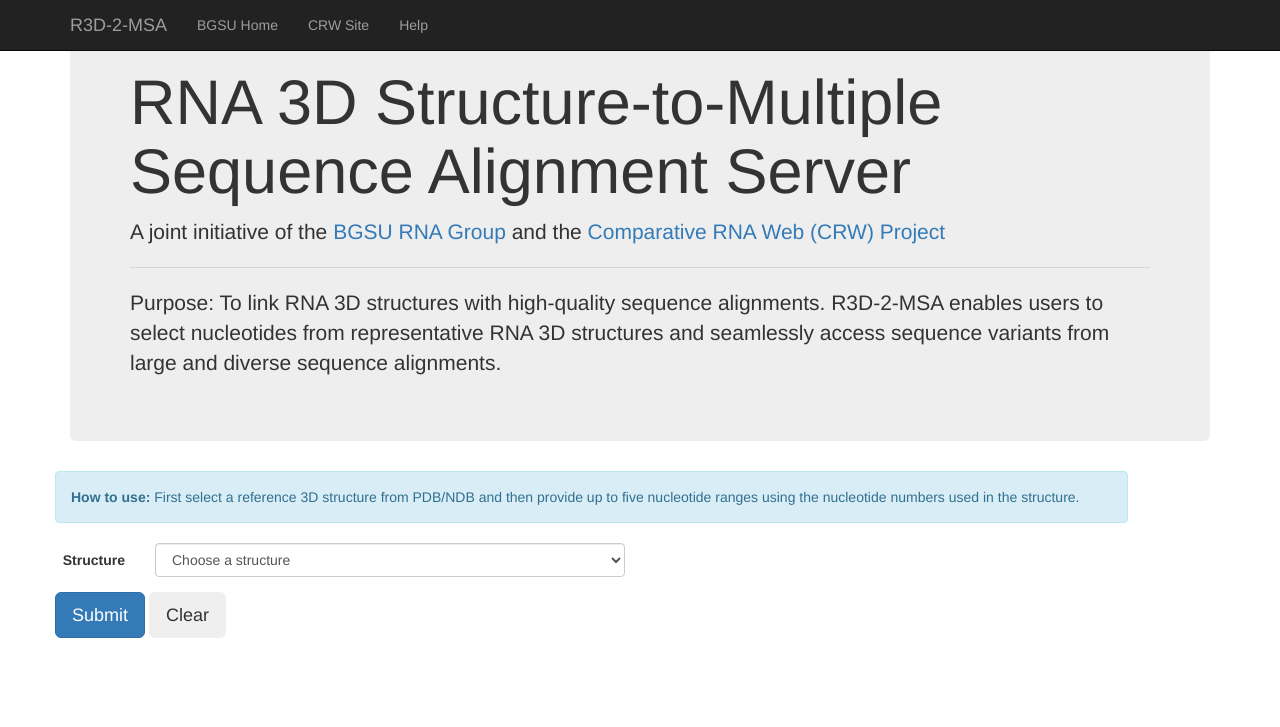
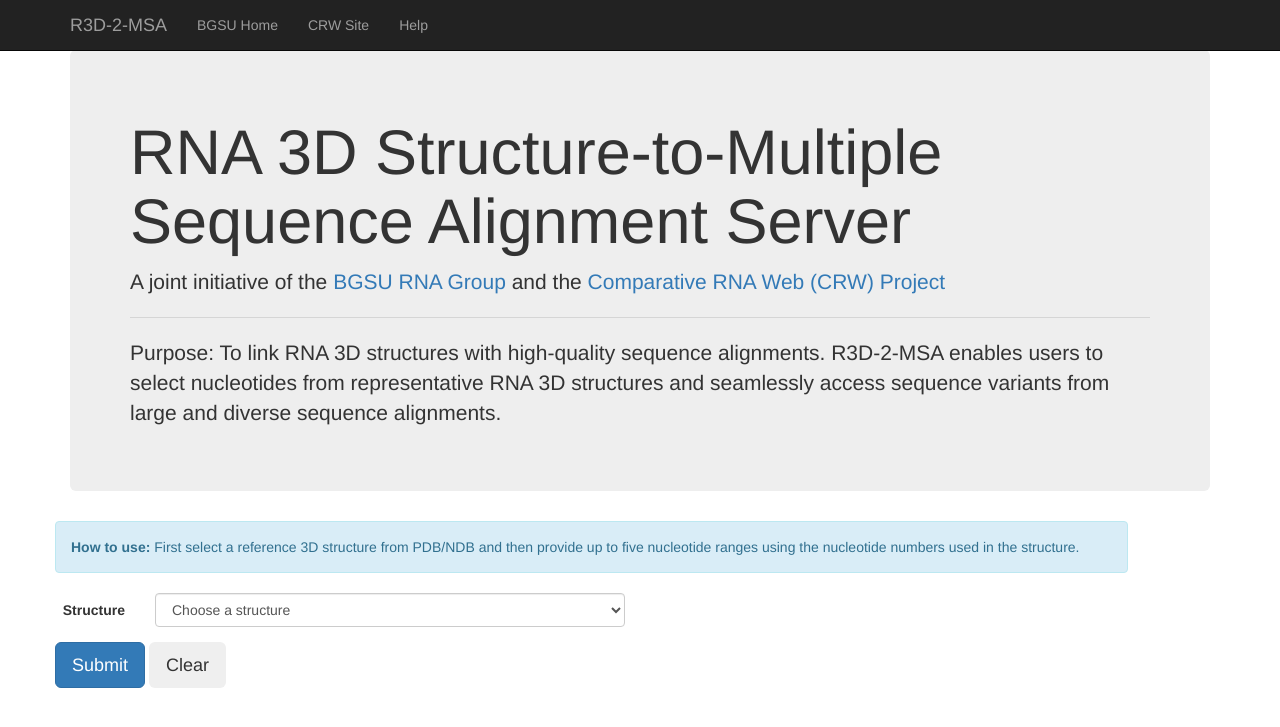
Before and after one commit to BGSU-RNA/alignment-server-dev, a Flask app: template templates/form.html in a window 1280 px wide. Shown: the top 727 px of the page. Run offline with Flask 2, Linux system fonts and the light colour scheme; the template is opened without the code that fills it, so the values that code supplies are empty; some libraries are stand-ins or nearby versions.

Commit message:
Add stylesheet to fix navbar issue
When adding a nav bar you have to add padding to the body for the layout to
work. Otherwise the top thing will be cutoff by 50px. I have added such a
stylesheet and linked it in the layout.

```diff
--- /dev/null
+++ b/static/css/style.css
@@ -0,0 +1,3 @@
+body {
+    padding-top: 50px;
+}
--- a/templates/layout.html
+++ b/templates/layout.html
@@ -3,9 +3,7 @@
   <head>
     <meta charset="UTF-8">
     <link rel="stylesheet" href="https://maxcdn.bootstrapcdn.com/bootstrap/3.3.1/css/bootstrap.min.css">
-    {#
-    <link rel="stylesheet" type="text/css" href="{{url_for('static',filename='style.css')}}"> <!-- Stub for local changes -->
-    #}
+    <link rel="stylesheet" type="text/css" href="{{url_for('static',filename='css/style.css')}}">
     {%- block title -%} {%- endblock title -%}
     {%- block head -%}
     {%- endblock head %}
```
